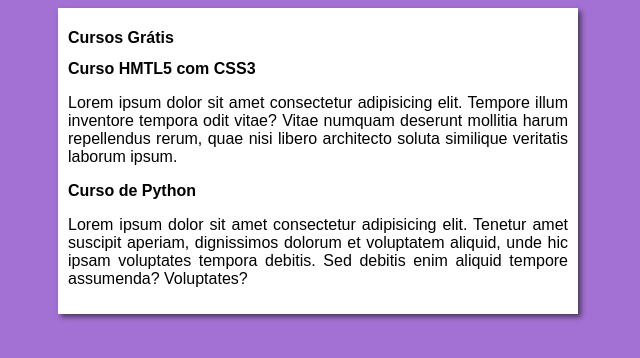
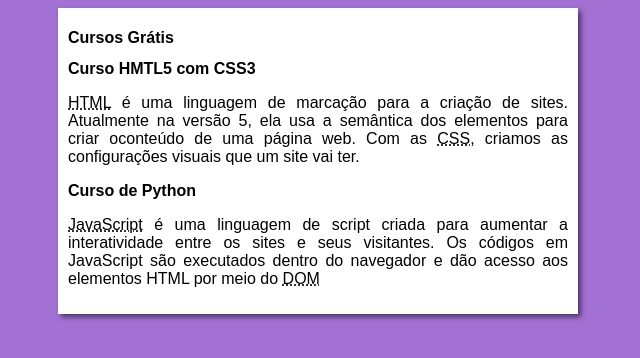
Before and after one commit to PedroLucasSilveiraDorini/Teste-site, a plain HTML site: page index.html in a window 1280 px wide. Shown: the whole page, without its empty margins (322-962 px from the left). Drawn offline with Linux system fonts and the light colour scheme.

```diff
--- a/index.html
+++ b/index.html
@@ -14,11 +14,13 @@
         </header>
         <article>
             <h2>Curso HMTL5 com CSS3</h2>
-            <p>Lorem ipsum dolor sit amet consectetur adipisicing elit. Tempore illum inventore tempora odit vitae? Vitae numquam deserunt mollitia harum repellendus rerum, quae nisi libero architecto soluta similique veritatis laborum ipsum.</p>
+            <p>
+                <abbr title="HyperText Markup Language">HTML</abbr> é uma linguagem de marcação para a criação de sites. Atualmente na versão 5, ela usa a semântica dos elementos para criar  oconteúdo de uma página web. Com as <abbr title="Cascating Style Sheets">CSS</abbr>, criamos as configurações visuais que um site vai ter.
+            </p>
         </article>
         <article>
             <h2>Curso de Python</h2>
-            <p>Lorem ipsum dolor sit amet consectetur adipisicing elit. Tenetur amet suscipit aperiam, dignissimos dolorum et voluptatem aliquid, unde hic ipsam voluptates tempora debitis. Sed debitis enim aliquid tempore assumenda? Voluptates?</p>
+            <p><abbr title="JavaScript">JavaScript</abbr> é uma linguagem de script criada para aumentar a interatividade entre os sites e seus visitantes. Os códigos em JavaScript são executados dentro do navegador e dão acesso aos elementos HTML por meio do <abbr title="Document Object Mode">DOM</abbr></p>
         </article>
     </main>
 </body>
```
Also changed, not shown: imagens/btn-back.png (added), imagens/curso-em-video-cor.png (added), imagens/curso-em-video-pb.png (added), imagens/curso-html-css.png (added), imagens/curso-javascript.png (added).
